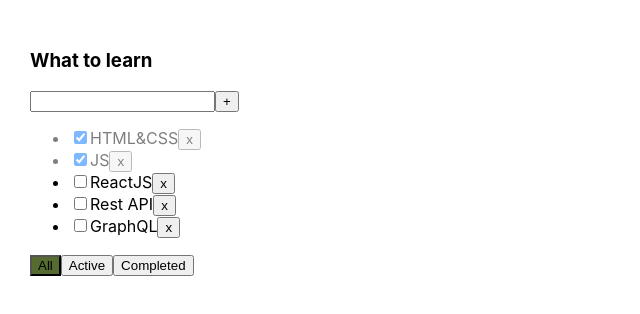
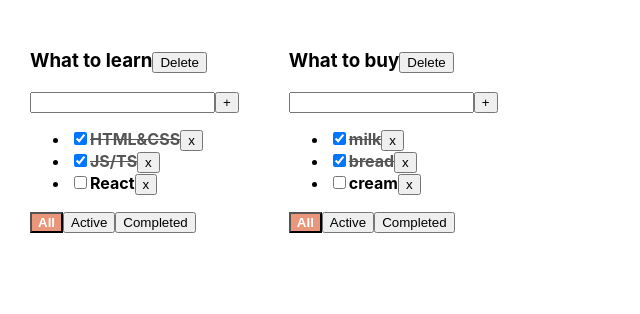
Before and after one commit to EvgeniiMeleshkov/Big_Todo_App, a React (Create React App) app: page / in a window 1280 px wide. Shown: the top 314 px of the page, without its empty margins (0-640 px from the left). Built offline with nearby package versions, Linux system fonts and the light colour scheme.

Commit message:
first tuesday

```diff
--- a/src/App.css
+++ b/src/App.css
@@ -6,3 +6,21 @@
 .App > div {
   margin-right: 50px;
 }
+.isDone {
+  text-decoration: line-through;
+  color: #555;
+}
+.task {
+  font-weight: bold;
+}
+
+.active {
+  background-color: darksalmon;
+  color: white;
+  font-weight: bold;
+}
+
+.error {
+  border: 2px solid red;
+  outline: none;
+}
--- a/src/App.tsx
+++ b/src/App.tsx
@@ -1,69 +1,106 @@
 import React, {useState} from 'react';
 import './App.css';
-import {Todolist} from './Todolist';
-import { v1 } from 'uuid';
+import {TodoList, TaskType} from './TodoList';
+import {v1} from 'uuid';
 
-export type FilterValuesType = "all" | "active" | "completed";
+// CRUD
+// create +
+// read ++
+// update +
+// delete +
+
+export type FilterValuesType = 'all' | 'active' | 'completed'
+export type TodoListType = {
+    id: string
+    title: string
+    filter: FilterValuesType
+}
+export type TaskStateType = {
+    [todolistID: string]: Array<TaskType>
+}
 
 function App() {
 
-    let [tasks, setTasks] = useState([
-        { id: v1(), title: "HTML&CSS", isDone: true },
-        { id: v1(), title: "JS", isDone: true },
-        { id: v1(), title: "ReactJS", isDone: false },
-        { id: v1(), title: "Rest API", isDone: false },
-        { id: v1(), title: "GraphQL", isDone: false },
-    ]);
+    //BLL:
+    const todolistID_1 = v1()
+    const todoLostID_2 = v1()
+    const [todoLists, setTodoLists] = useState<Array<TodoListType>>([
+        {id: todolistID_1, title: 'What to learn', filter: 'all'},
+        {id: todoLostID_2, title: 'What to buy', filter: 'all'}
+    ])
+    const [tasks, setTasks] = useState<TaskStateType>({
+        [todolistID_1]: [
+            {id: v1(), title: 'HTML&CSS', isDone: true},
+            {id: v1(), title: 'JS/TS', isDone: true},
+            {id: v1(), title: 'React', isDone: false},
+        ],
+        [todoLostID_2]: [
+            {id: v1(), title: 'milk', isDone: true},
+            {id: v1(), title: 'bread', isDone: true},
+            {id: v1(), title: 'cream', isDone: false},
+        ]
+    })
+    //
 
-    function removeTask(id: string) {
-        let filteredTasks = tasks.filter(t => t.id !== id);
-        setTasks(filteredTasks);
+
+    const removeTask = (taskID: string, todoListID: string) => {
+        setTasks({...tasks, [todoListID]: tasks[todoListID].filter(t => t.id !== taskID)})
+        //
     }
-
-    function addTask(title: string) {
-        let task = { id: v1(), title: title, isDone: false };
-        let newTasks = [task, ...tasks];
-        setTasks(newTasks);
+    const addTask = (title: string, todoListID: string) => {
+        const newTask: TaskType = {
+            id: v1(),
+            title: title,
+            isDone: false
+        }
+        setTasks({...tasks, [todoListID]: [newTask, ...tasks[todoListID]]})
     }
-
-    let [filter, setFilter] = useState<FilterValuesType>("all");
-
-    let tasksForTodolist = tasks;
-
-    if (filter === "active") {
-        tasksForTodolist = tasks.filter(t => t.isDone === false);
-    }
-    if (filter === "completed") {
-        tasksForTodolist = tasks.filter(t => t.isDone === true);
-    }
-
-    function changeFilter(value: FilterValuesType) {
-        setFilter(value);
-    }
-    function changeBoxChecked (value: boolean, tID: string) {
-        // console.log(value, tID)
-        // const temporaryArrayOfTasks = tasks.filter(el => {
-        //     if(el.id === tID) {
-        //         el.isDone = value
-        //     }
-        // })
-        // setTasks([...tasks])
-
-        setTasks(tasks.map(el => el.id === tID ? {...el, isDone: value} : el))
-
+    const changeTaskStatus = (taskID: string, isDone: boolean, todoListID: string) => {
+        setTasks({...tasks, [todoListID]: tasks[todoListID].map(t => t.id === taskID ? {...t, isDone: isDone} : t)})
     }
 
 
+    const changeTodoListFilter = (filter: FilterValuesType, todoListID: string) => {
+        setTodoLists(todoLists.map(el => el.id === todoListID ? {...el, filter: filter} : el))
+    }
+    const deleteTodoList = (todoListID: string) => {
+        setTodoLists(todoLists.filter(el => el.id !== todoListID))
+        delete tasks[todoListID]
+    }
+
+
+    //UI:
+    const mappedTodoLists = todoLists.map(el => {
+        let tasksForRender;
+        switch (el.filter) {
+            case 'active':
+                tasksForRender = tasks[el.id].filter(t => !t.isDone)
+                break
+            case 'completed':
+                tasksForRender = tasks[el.id].filter(t => t.isDone)
+                break
+            default:
+                tasksForRender = tasks[el.id]
+        }
+        return (
+            <TodoList
+                key={el.id}
+                id={el.id}
+                title={el.title}
+                tasks={tasksForRender}
+                addTask={addTask}
+                filter={el.filter}
+                removeTask={removeTask}
+                changeTodoListFilter={changeTodoListFilter}
+                changeTaskStatus={changeTaskStatus}
+                deleteTodoList={deleteTodoList}
+            />
+        )
+    })
+
     return (
         <div className="App">
-            <Todolist
-                filter={filter}
-                changeBoxChecked={changeBoxChecked}
-                title="What to learn"
-                      tasks={tasksForTodolist}
-                      removeTask={removeTask}
-                      changeFilter={changeFilter}
-                      addTask={addTask} />
+            {mappedTodoLists}
         </div>
     );
 }
--- a/src/CheckBox.tsx
+++ /dev/null
@@ -1,13 +0,0 @@
-import React, {ChangeEvent} from 'react';
-type CheckBoxPropsType = {
-    checked: boolean
-    callBack: (value: boolean)=>void
-}
-export const CheckBox = (props: CheckBoxPropsType) => {
-    const onChangeHandler = (e: ChangeEvent<HTMLInputElement>) => {
-        props.callBack(e.currentTarget.checked)
-    }
-    return (
-        <input onChange={onChangeHandler} type="checkbox" checked={props.checked}/>
-    );
-};
--- a/src/Todlist.module.css
+++ /dev/null
@@ -1,15 +0,0 @@
-.error {
-    border: crimson 1px solid;
-}
-
-.errorMessage {
-    color: crimson;
-}
-
-.activeFilter {
-    background-color: darkolivegreen;
-}
-
-.isDone {
-    opacity: 0.5;
-}
--- a/src/TodoList.tsx
+++ b/src/TodoList.tsx
@@ -1,84 +1,103 @@
-import React, {ChangeEvent, KeyboardEvent, useState} from 'react';
+import React, {useState, KeyboardEvent, ChangeEvent} from 'react';
 import {FilterValuesType} from './App';
-import styles from './Todlist.module.css'
-import {CheckBox} from './CheckBox';
-
-type TaskType = {
+// rsc
+export type TaskType = {
     id: string
     title: string
     isDone: boolean
 }
 
-type PropsType = {
+
+type TodoListPropsType = {
+    id: string
+    title: string
+    tasks: TaskType[]
     filter: FilterValuesType
-    title: string
-    tasks: Array<TaskType>
-    removeTask: (taskId: string) => void
-    changeFilter: (value: FilterValuesType) => void
-    addTask: (title: string) => void
-    changeBoxChecked: (value: boolean, tID: string) => void
+    addTask: (title: string, todoListID: string) => void
+    removeTask: (taskID: string, todoListID: string) => void
+    changeTodoListFilter: (filter: FilterValuesType, todoListID: string) => void
+    changeTaskStatus: (taskID: string, isDone: boolean, todoListID: string) => void
+    deleteTodoList: (todoLoisID: string) => void
 }
 
-export function Todolist(props: PropsType) {
+export const TodoList = (props: TodoListPropsType) => {
+    const [title, setTitle] = useState<string>('')
+    const [error, setError] = useState<boolean>(false)
 
-    let [title, setTitle] = useState("")
-    const [error, setError] = useState<string | null>(null)
+    const tasksJSX = props.tasks.length
+        ? props.tasks.map(t => {
+            const removeTask = () => props.removeTask(t.id, props.id)
+            const changeTaskStatus = (e: ChangeEvent<HTMLInputElement>) => props.changeTaskStatus(t.id, e.currentTarget.checked, props.id)
+            return (
+                <li key={t.id}>
+                    <input
+                        onChange={changeTaskStatus}
+                        type="checkbox"
+                        checked={t.isDone}
+
+                    />
+                    <span className={t.isDone ? 'task isDone' : 'task'}>{t.title}</span>
+                    <button onClick={removeTask}>х</button>
+                </li>
+            )
+        })
+        : <span>Your taskslist is empty</span>
+
+    const getOnClickHandler = (filter: FilterValuesType) => {
+        return () => props.changeTodoListFilter(filter, props.id)
+    }
+    const onClickHandler = () => props.changeTodoListFilter('all', props.id)
     const addTask = () => {
-        if(title.trim() === '') {
-            setError('Title is required')
+        const trimmedTitle = title.trim()
+        if (trimmedTitle) {
+            props.addTask(trimmedTitle, props.id)
+        } else {
+            setError(true)
         }
-        title.match(/\w/) &&
-        props.addTask(title.trim());
-        setTitle("");
-
+        setTitle('')
+    }
+    const onKeyDownAddTask = (e: KeyboardEvent<HTMLInputElement>) => e.key === 'Enter' && addTask()
+    const onChangeSetTitle = (e: ChangeEvent<HTMLInputElement>) => {
+        setTitle(e.currentTarget.value)
+        error && setError(false)
     }
 
-    const onChangeHandler = (e: ChangeEvent<HTMLInputElement>) => {
-        setError(null)
-        setTitle(e.currentTarget.value)
-    }
-
-    const onKeyPressHandler = (e: KeyboardEvent<HTMLInputElement>) => {
-        if (e.key === 'Enter') {
-            addTask();
-        }
-    }
-
-    const onCheckedToggle = (value: boolean, tID: string) => {
-        props.changeBoxChecked(value, tID)
-    }
-
-    const onAllClickHandler = () => props.changeFilter("all");
-    const onActiveClickHandler = () => props.changeFilter("active");
-    const onCompletedClickHandler = () => props.changeFilter("completed");
-    const onClickHandler = (tID: string) => props.removeTask(tID)
-    return <div>
-        <h3>{props.title}</h3>
+    return (
+        <div>
+            <h3>
+                {props.title}
+                <button onClick={() => props.deleteTodoList(props.id)}>Delete</button>
+            </h3>
             <div>
                 <input
-                className={error ? styles.error : ''}
                     value={title}
-                   onChange={ onChangeHandler }
-                   onKeyUp={ onKeyPressHandler }
+                    onChange={onChangeSetTitle}
+                    onKeyDown={onKeyDownAddTask}
+                    className={error ? 'error' : ''}
                 />
                 <button onClick={addTask}>+</button>
-            {error && <div className={styles.errorMessage}>{error}</div>}
+                {error && <div style={{color: 'red'}}>Title is required!</div>}
             </div>
             <ul>
-            {
-                props.tasks.map(t => {
-                    return <li className={t.isDone ? styles.isDone : ''} key={t.id}>
-                        <CheckBox checked={t.isDone} callBack={(value)=>onCheckedToggle(value, t.id)}/>
-                        <span>{t.title}</span>
-                        <button onClick={ ()=>onClickHandler(t.id) }>x</button>
-                    </li>
-                })
-            }
+                {tasksJSX}
             </ul>
             <div>
-            <button className={props.filter === 'all' ? styles.activeFilter : ''} onClick={ onAllClickHandler }>All</button>
-            <button className={props.filter === 'active' ? styles.activeFilter : ''} onClick={ onActiveClickHandler }>Active</button>
-            <button className={props.filter === 'completed' ? styles.activeFilter : ''} onClick={ onCompletedClickHandler }>Completed</button>
+                <button
+                    className={props.filter === 'all' ? 'active' : ''}
+                    onClick={onClickHandler}
+                >All
+                </button>
+                <button
+                    className={props.filter === 'active' ? 'active' : ''}
+                    onClick={getOnClickHandler('active')}
+                >Active
+                </button>
+                <button
+                    className={props.filter === 'completed' ? 'active' : ''}
+                    onClick={getOnClickHandler('completed')}
+                >Completed
+                </button>
             </div>
         </div>
-}
+    );
+};
--- a/src/index.tsx
+++ b/src/index.tsx
@@ -5,7 +5,7 @@ import App from './App';
 import * as serviceWorker from './serviceWorker';
 
 ReactDOM.render(<App />,  document.getElementById('root'));
-
+ // App()
 // If you want your app to work offline and load faster, you can change
 // unregister() to register() below. Note this comes with some pitfalls.
 // Learn more about service workers: https://bit.ly/CRA-PWA
```
Lines whose indentation alone changed are shown as unchanged.
